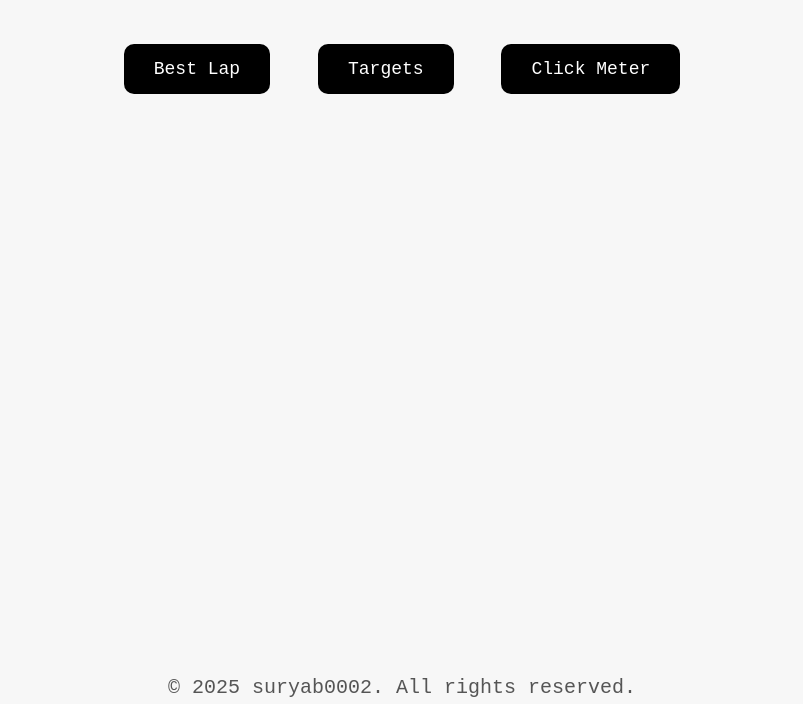
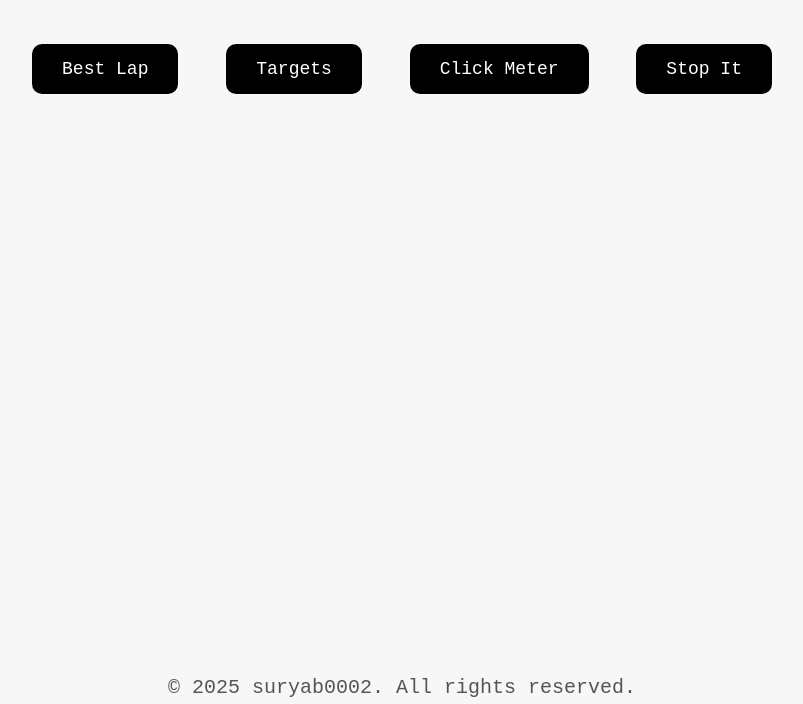
Before and after one commit to suryab0002/myfunnygames, a plain HTML site: page index.html in a window 1280 px wide. Shown: the part 96-800 px from the top of the page, without its empty margins (238-1041 px from the left). Drawn offline with Linux system fonts and the light colour scheme.

Commit message:
Update index.html

```diff
--- a/index.html
+++ b/index.html
@@ -43,6 +43,7 @@
   <a href="/myfunnygames/bestlap/">Best Lap</a>
   <a href="/myfunnygames/targets/">Targets</a>
   <a href="/myfunnygames/clickmeter/">Click Meter</a>
+  <a href="/myfunnygames/stopit/">Stop It</a>
   <footer>
     © 2025 suryab0002. All rights reserved.
   </footer>
```
